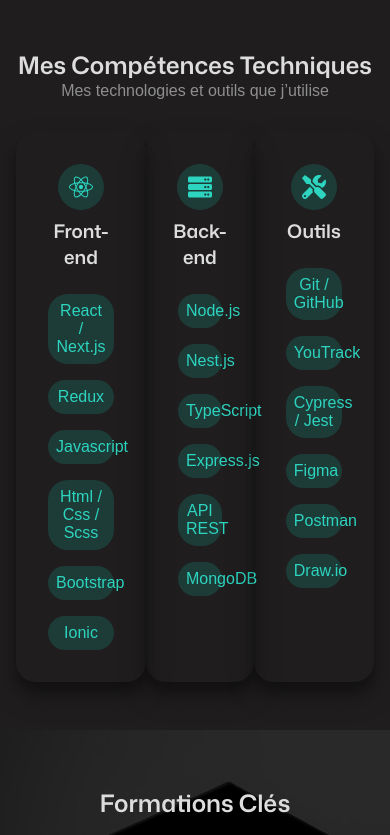
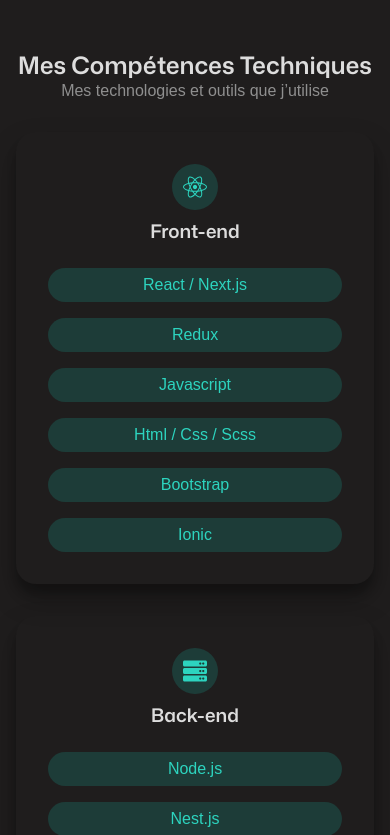
Before and after one commit to PierreTDX/alternance.ptdx.fr, a Next.js app: page /apropos in a window 390 px wide. Shown: the part 2220-3055 px from the top of the page. Built offline with nearby package versions, Linux system fonts and the light colour scheme; a web font is replaced by a local one.

Commit message:
correctif scss myTechnicalSkills

```diff
--- a/components/MyTechnicalSkills/myTechnicalSkills.scss
+++ b/components/MyTechnicalSkills/myTechnicalSkills.scss
@@ -73,12 +73,12 @@
     }
 
     @media (max-width: 767px) {
-        .articleMyTechnicalSkills {
-            .technicalSkills {
-                flex-direction: column;
-                gap: 2rem;
-            }
 
+        .technicalSkills {
+            flex-direction: column;
+            gap: 2rem;
         }
+
+
     }
 }
```
